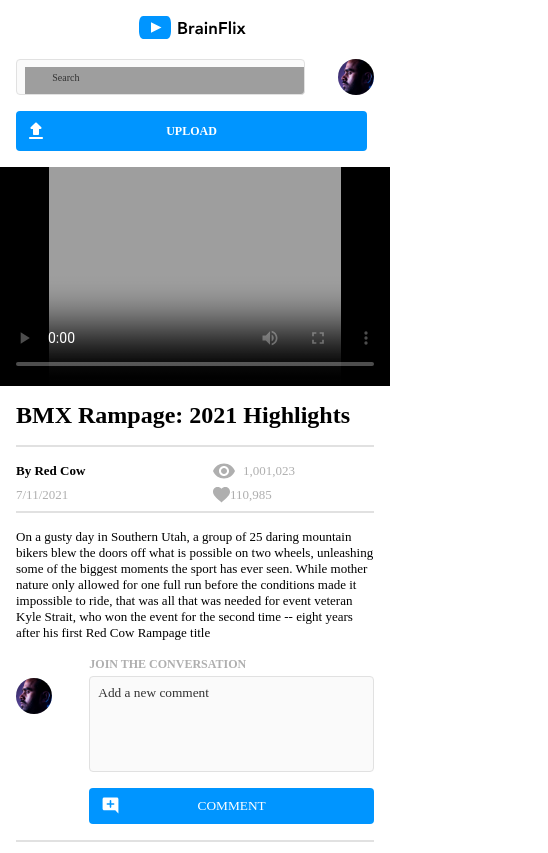
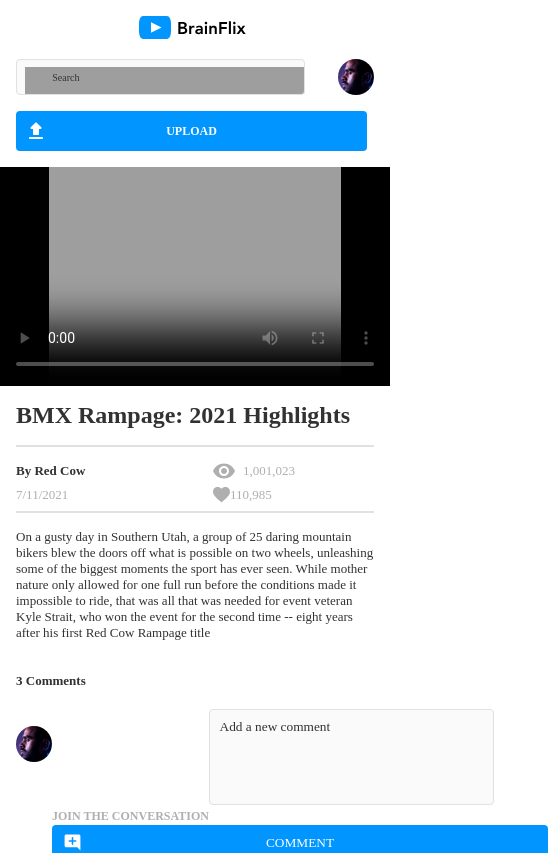
Before and after one commit to AndrewVillalba/andrew-villalba-brainflix, a React (Create React App) app: page / in a window 390 px wide. Shown: the top 853 px of the page, 548 px wide, since content can reach past the window. Built offline with nearby package versions, Linux system fonts and the light colour scheme; grey boxes are pictures that could not be loaded.

Commit message:
finished styling for tablet

```diff
--- a/src/component/CommentCard/CommentCard.scss
+++ b/src/component/CommentCard/CommentCard.scss
@@ -1,5 +1,5 @@
-@use '../../styles/partials/mixins.scss';
-@use '../../styles/partials/typography.scss';
+@use '../../styles/partials/mixins.scss' as *;
+@use '../../styles/partials/typography.scss' as *;
 @use '../../styles/partials/variables.scss' as *;
 
 .comment-card {
@@ -8,17 +8,29 @@
     margin-bottom: 1rem;
     border-bottom: solid 2px $color-mercury;
 
+    @include tablet {
+        justify-content: flex-start;
+    }
+
     &__img {
         height: 2.25rem;
         width: 2.25rem;
         background-color: $color-mercury;
         border-radius: 50%;
+
+        @include tablet {
+            margin-right: 1rem;
+        }
     }
 
     &-wrapper {
         display: flex;
         flex-direction: column;
         width: 75vw;
+
+        @include tablet {
+            width: 90vw;
+        }
 
         &-top {
             display: flex;
--- a/src/component/Comments/Comments.js
+++ b/src/component/Comments/Comments.js
@@ -6,13 +6,17 @@ import CommentCard from '../CommentCard/CommentCard.js'
 function Comments({videos}){
     return (
         <div className='comment-section'>
+            <p className='comment-section__number'>3 Comments</p>
             <div className='input'>
                 <img className='input-img' src={mohan}></img>
                 <div className='input-wrapper'>
                     <form className='input-wrapper'>
-                        <label className='input-wrapper__label' htmlFor='text'>JOIN THE CONVERSATION</label>
-                        <textarea className='input-wrapper__text' placeholder='Add a new comment' required name='text'></textarea>
-                        <label htmlFor='submit' ></label>
+                        <div className='text-wrapper'>
+                            <label className='input-wrapper__label' htmlFor='text'>JOIN THE CONVERSATION</label>
+                            <textarea className='input-wrapper__text' placeholder='Add a new comment' required name='text'></textarea>
+                            <label htmlFor='submit' ></label>
+                        </div>
+
                         <button name='submit' className='input-wrapper__submit'>COMMENT</button>
                     </form>
                 </div>
--- a/src/component/Comments/Comments.scss
+++ b/src/component/Comments/Comments.scss
@@ -4,6 +4,14 @@
 
 .comment-section {
     padding: 1rem 1rem 0 1rem;
+
+    @include tablet {
+        padding: 1rem 2rem 0 2rem;
+    }
+
+    &__number {
+        padding: 1rem 0;
+    }
 }
 
 .input {
@@ -13,17 +21,33 @@
     border-bottom: solid 2px $color-mercury;
     margin-bottom: 1rem;
 
+    @include tablet {
+        justify-content: space-between;
+        align-items: center;
+        padding-bottom: 0;
+    }
+
     &-img {
         width: 2.25rem;
         height: 2.25rem;
         object-fit: cover;
         border-radius: 50%;
         margin-top: 1.3rem;
+
+        @include tablet {
+            margin: 0 1rem 0 0;
+        }
     }
 
     &-wrapper {
         display: flex;
         flex-direction: column;
+
+        @include tablet {
+            flex-direction: row;
+            align-items: center;
+            justify-content: space-between;
+        }
 
         &__text {
             width: 73vw;
@@ -31,13 +55,18 @@
             margin-top: 0.2rem;
             margin-bottom: 1rem;
             resize: none;
-            padding: 0.5rem;
+            padding: 0.6rem;
             border: solid 1px $color-mercury;
             border-radius: 4px;
             background-color: $color-alabaster;
 
             &:focus {
                 outline: $color-blue;
+            }
+
+            @include tablet {
+                width: 30rem;
+                height: 2.5rem;
             }
         }
 
@@ -50,6 +79,16 @@
             background-repeat: no-repeat;
             background-position: 0.7rem center;
             background-size: 1.2rem;
+
+            @include tablet {
+                width: 10rem;
+                height: 2.5rem;
+                margin-top: 0.2rem;
+            }
         }
     }
 }
+
+.text-wrapper {
+    width: 31rem;
+}
--- a/src/styles/partials/typography.scss
+++ b/src/styles/partials/typography.scss
@@ -37,6 +37,7 @@
     &__title {
         font-size: 1.5rem;
         font-weight: 600;
+        color: $color-black;
 
         @include tablet {
             font-size: 2.0625rem;
@@ -45,6 +46,7 @@
 
     &__desc {
         font-size: .8125rem;
+        color: $color-black;
 
         @include tablet {
             font-size: .875rem;
@@ -59,6 +61,7 @@
         &__author {
             font-size: .8125rem;
             font-weight: 600;
+            color: $color-black;
 
             @include tablet {
                 font-size: .875rem;
@@ -99,6 +102,11 @@
 
 .video__desc {
     font-size: .8125rem;
+    color: $color-black;
+
+    @include tablet {
+        font-size: .875rem;
+    }
 }
 
 .input-wrapper {
@@ -123,6 +131,16 @@
     }
 }
 
+.comment-section__number {
+    font-size: .8125rem;
+    font-weight: 700;
+    color: $color-black;
+
+        @include tablet {
+            font-size: .875rem;
+        }
+}
+
 .comment-card-wrapper {
 
     &-top {
@@ -130,6 +148,7 @@
         &__name {
             font-size: .875rem;
             font-weight: 600;
+            color: $color-black;
         }
 
         &__date {
@@ -140,6 +159,7 @@
 
     &__comment {
         font-size: .875rem;
+        color: $color-black;
     }
 }
 
@@ -159,11 +179,13 @@
         &__title {
             font-size: .8125rem;
             font-weight: 600;
+            color: $color-black;
         }
 
         &__channel {
             font-size: .8125rem;
             font-weight: 400;
+            color: $color-black;
         }
     }
 }
```
